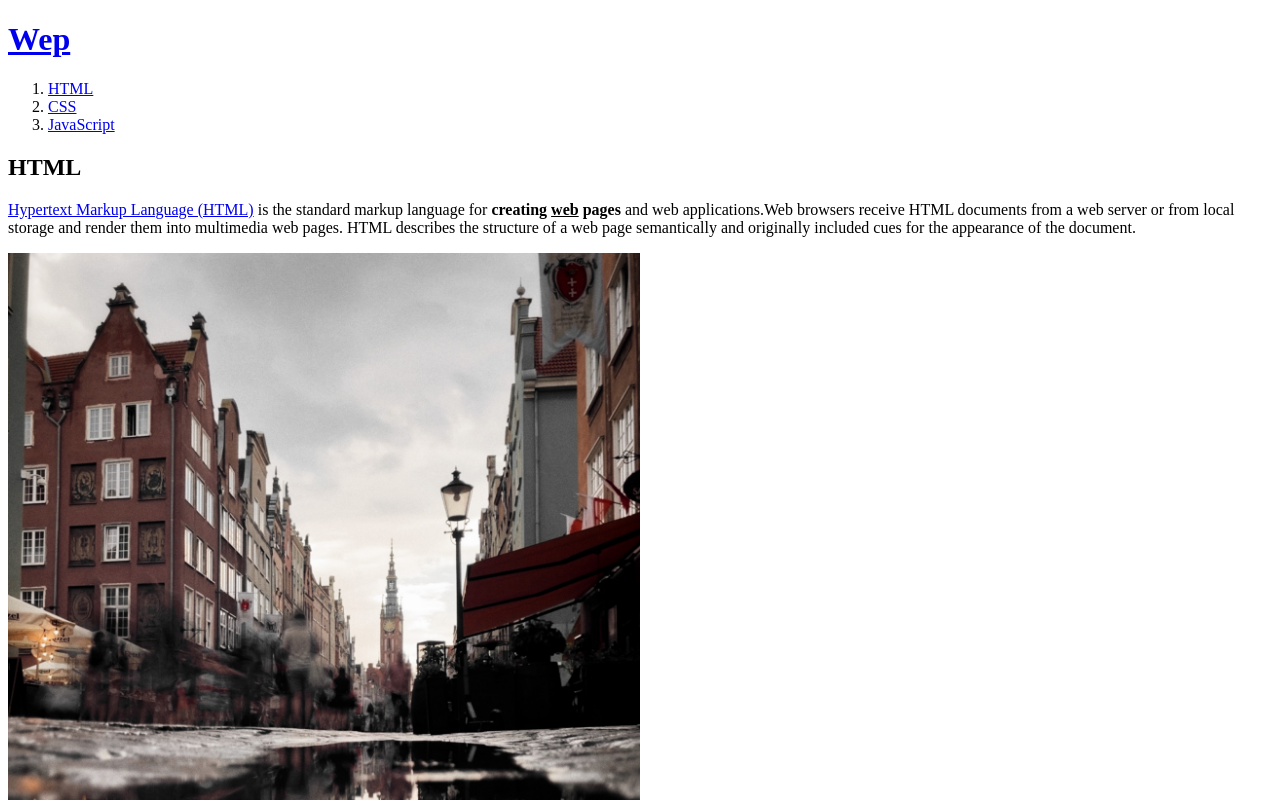
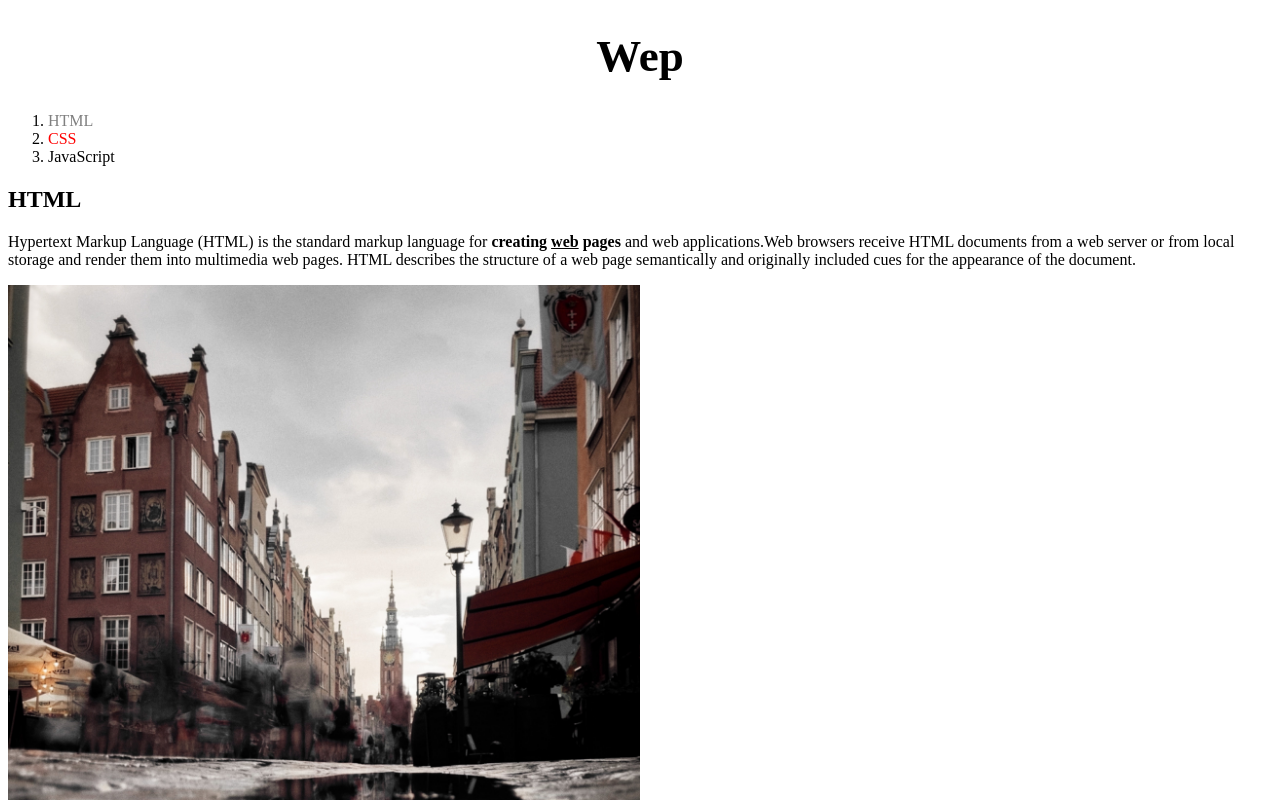
Before and after one commit to youngukk/WepTutorials, a plain HTML site: page index.html in a window 1280 px wide. Shown: the top 800 px of the page. Drawn offline with Linux system fonts and the light colour scheme.

Commit message:
location change

```diff
--- a/Wep/HTML/index.html
+++ b/index.html
@@ -4,14 +4,32 @@
 <head>
   <title>WEB - html</title>
   <mata charset="utf-8">
+    <style>
+      #active {
+        color: red;
+      }
 
+      .saw {
+        color: gray;
+      }
+
+      a {
+        color: black;
+        text-decoration: none;
+      }
+
+      h1 {
+        font-size: 45px;
+        text-align: center;
+      }
+    </style>
 </head>
 
 <body>
   <h1><a href="index.html">Wep</a></h1>
   <ol>
-    <li><a href="1.html">HTML</a></li>
-    <li><a href="2.html">CSS</a></li>
+    <li><a href="1.html" class="saw">HTML</a></li>
+    <li><a href="2.html" class="saw" id="active">CSS</a></li>
     <li><a href="3.html">JavaScript</a></li>
   </ol>
 
```
Also changed, not shown: 2.html (renamed from Wep/HTML/2.html, +7 -2 lines), 1.html (renamed from Wep/HTML/1.html), 3.html (renamed from Wep/HTML/3.html), CSS/test.css (added), Javascript/tset.js (added), valik-chernetskyi-wLB2TCkI-yg-unsplash.jpg (renamed from Wep/HTML/valik-chernetskyi-wLB2TCkI-yg-unsplash.jpg).
